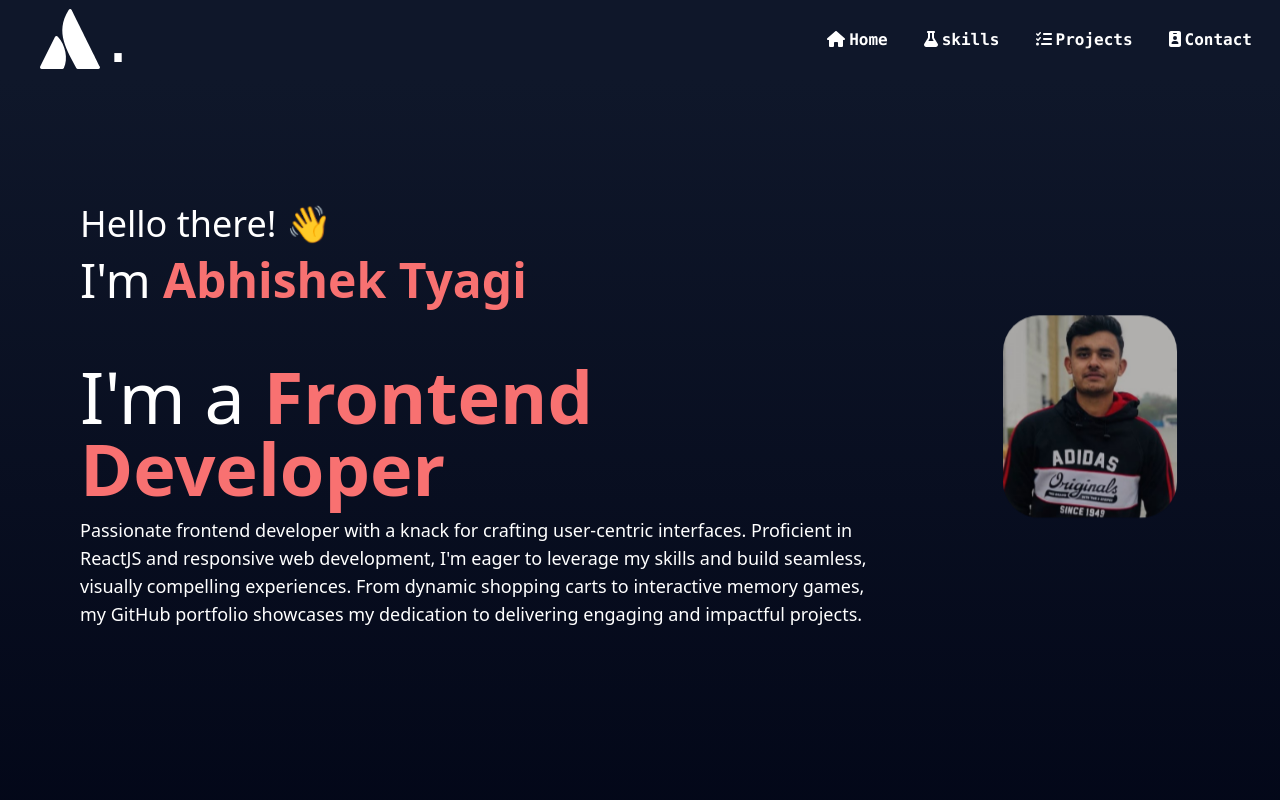
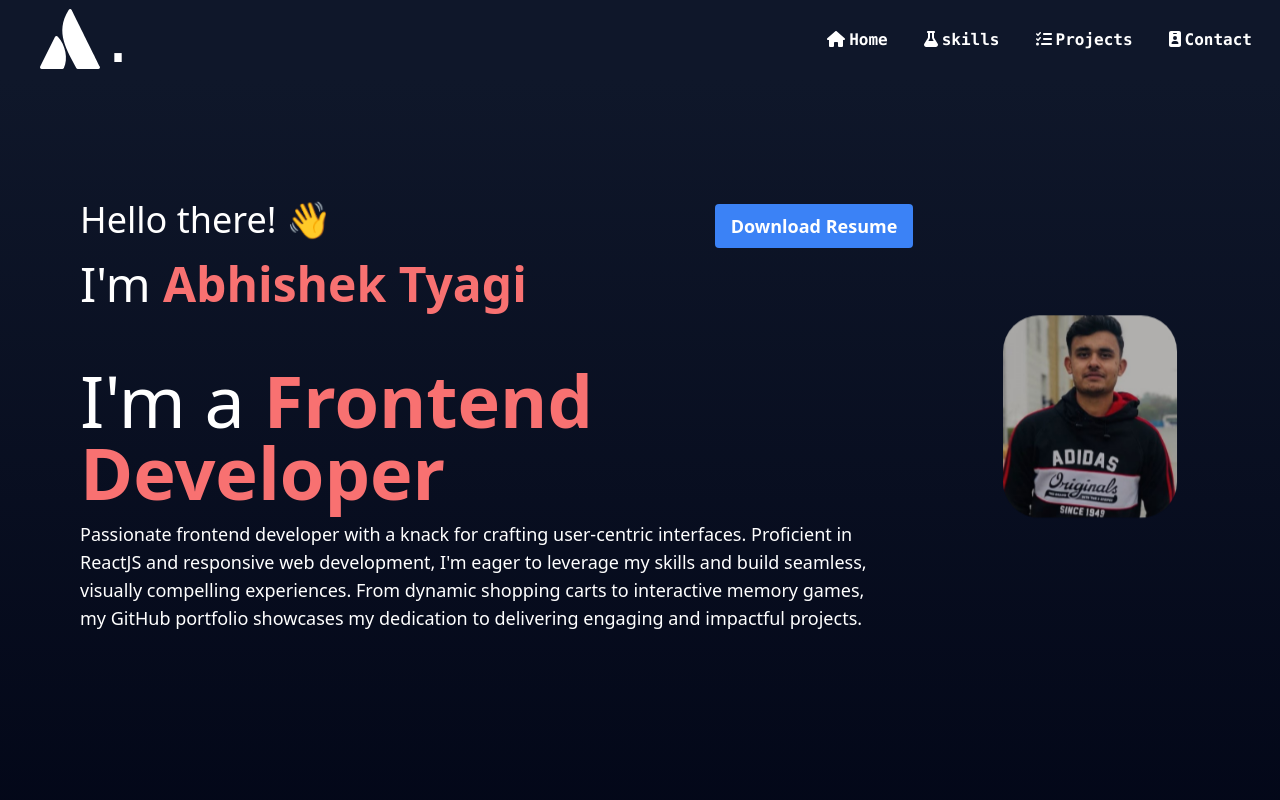
Before and after one commit to AbhishekTyagi0/Portfolio, a React (Vite) app: page / in a window 1280 px wide. Shown: the top 800 px of the page. Built offline with nearby package versions, Linux system fonts and the light colour scheme.

Commit message:
added the resume download button

```diff
--- a/src/component/Home.jsx
+++ b/src/component/Home.jsx
@@ -1,6 +1,7 @@
 import React from "react";
 
 const Home = ({ nav }) => {
+  const resume = "../public/docs/Abhishek_Tyagi_Resume.doc";
   return (
     <div
       id="home"
@@ -10,6 +11,11 @@ const Home = ({ nav }) => {
         <h3 className="text-4xl max-md:text-2xl">
           Hello there!{" "}
           {nav ? "" : <span className="wave inline-block">👋</span>}
+          <a href={resume} download>
+            <button className="bg-blue-500 hover:bg-blue-700 text-white font-bold py-2 px-4 rounded text-lg ml-96 max-sm:text-xs max-sm:p-1 max-sm:font-light max-sm:w-32 max-sm:ml-32 max-sm:top-44 max-sm:absolute">
+              Download Resume
+            </button>
+          </a>
         </h3>
         <h1 className="text-5xl mb-11 max-md:text-2xl max-sm:text-xl">
           I'm{" "}
@@ -32,6 +38,7 @@ const Home = ({ nav }) => {
           impactful projects.
         </p>
       </div>
+
       <div className="p-1 mr-32 flex justify-start -mt-32 max-md:justify-center max-md:mr-0 max-sm:mt-20">
         {nav ? (
           ""
```
Also changed, not shown: 1 other file (tests, documents, lock files or other folders).
